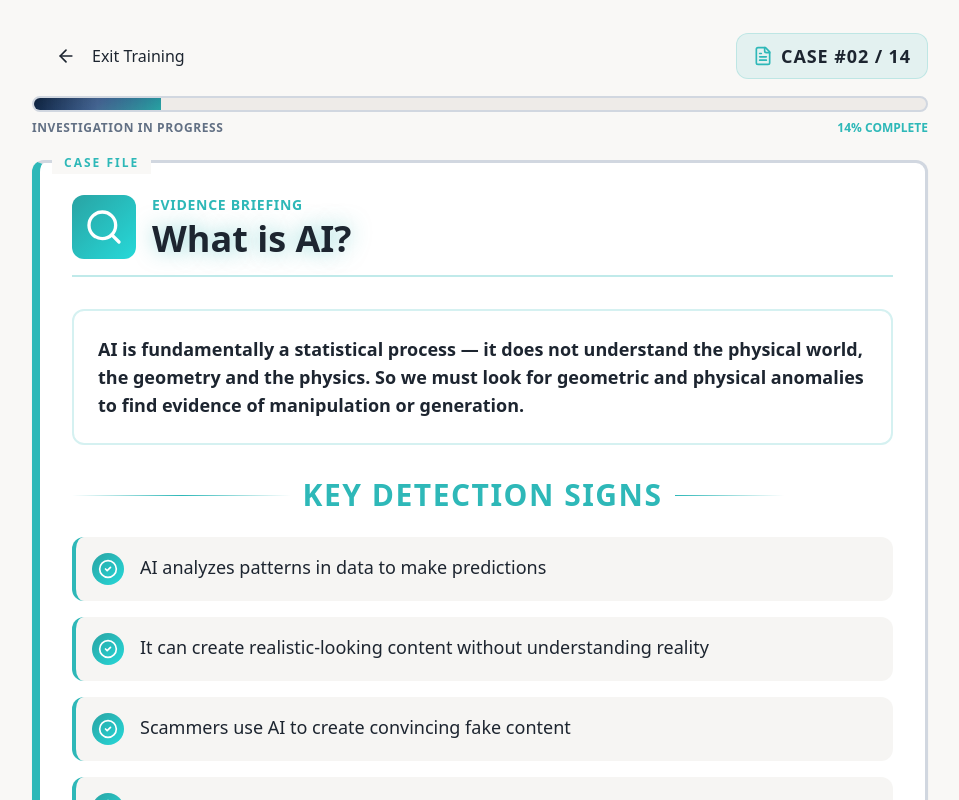
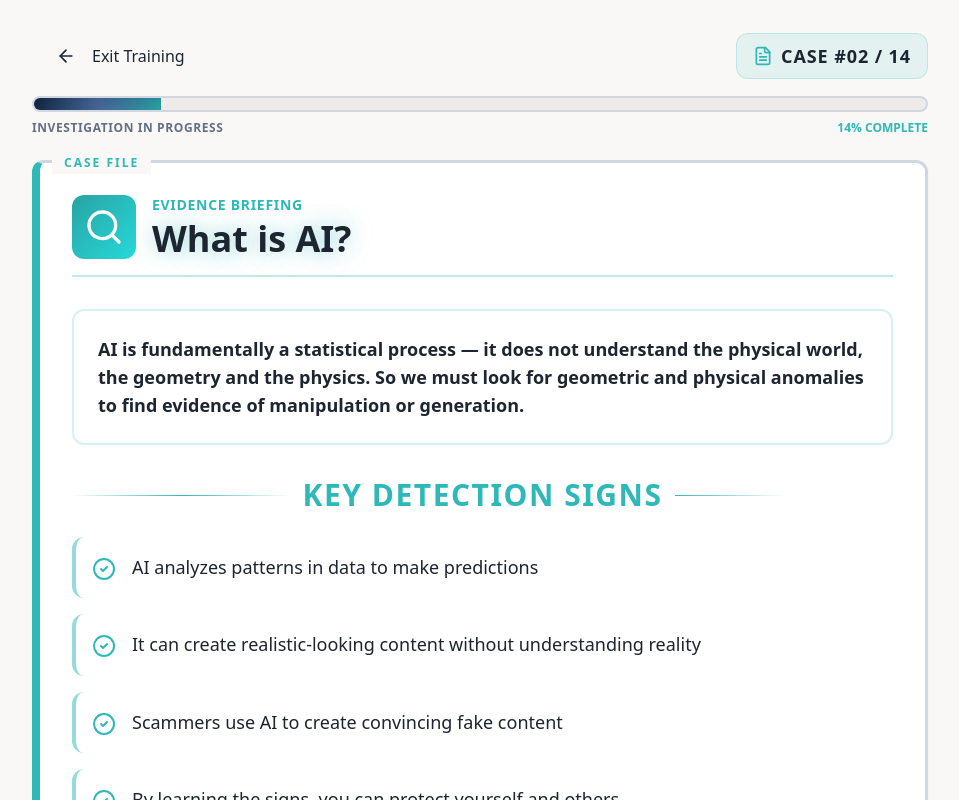
Before and after one commit to davidtran71/senior-ai-sleuth, a React (Vite) app: page /training in a window 1280 px wide. Both pictures are taken after a click on the button "Next Case". Shown: the top 800 px of the page, without its empty margins (160-1119 px from the left). Built offline with nearby package versions, Linux system fonts and the light colour scheme; the HTML template or start-up script is replaced by a standard one.

Commit message:
Fix detection sign styling

```diff
--- a/src/pages/Training.tsx
+++ b/src/pages/Training.tsx
@@ -125,9 +125,9 @@ export const Training = () => {
                   </div>
                   <ul className="space-y-4">
                     {slide.tips.map((tip, index) => (
-                      <li key={index} className="flex items-start gap-4 p-4 bg-muted/50 rounded-lg border-l-4 border-accent hover:bg-muted transition-colors">
-                        <div className="flex-shrink-0 w-8 h-8 bg-gradient-evidence rounded-full flex items-center justify-center shadow-evidence">
-                          <CheckCircle2 className="h-5 w-5 text-accent-foreground" />
+                      <li key={index} className="flex items-start gap-4 p-4 bg-gradient-case-file rounded-lg border-l-4 border-accent/50">
+                        <div className="flex-shrink-0 mt-1">
+                          <CheckCircle2 className="h-6 w-6 text-accent" />
                         </div>
                         <p className="text-lg flex-1 leading-relaxed">{tip}</p>
                       </li>
```
